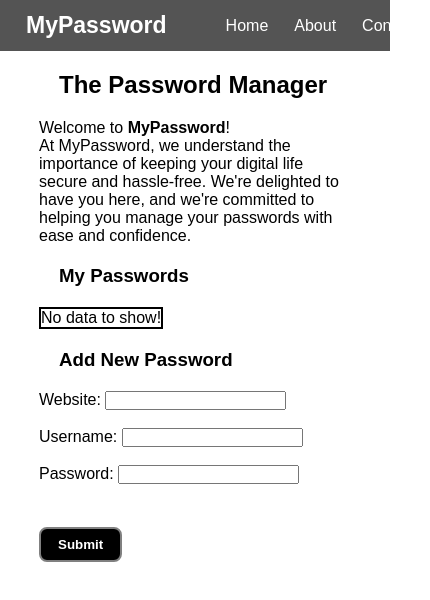
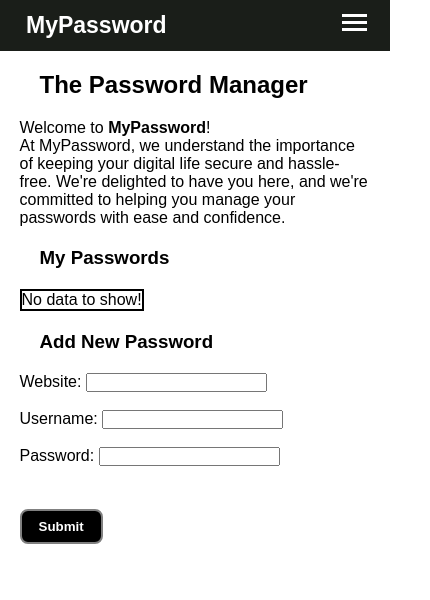
Before and after one commit to hrishav-hari/MyPassword, a plain HTML site: page index.html in a window 390 px wide. Shown: the whole page, 430 px wide, since content can reach past the window. Drawn offline with Linux system fonts and the light colour scheme; a web font is replaced by a local one.

Commit message:
navbar responsive

```diff
--- a/index.html
+++ b/index.html
@@ -9,7 +9,12 @@
   <body>
     <nav>
       <div class="logo">MyPassword</div>
-      <ul>
+      <div class="menu-icon">
+        <div class="bar"></div>
+        <div class="bar"></div>
+        <div class="bar"></div>
+      </div>
+      <ul class="menu">
         <li>Home</li>
         <li>About</li>
         <li>Contact</li>
@@ -19,10 +24,9 @@
       <h2>The Password Manager</h2>
       <p>
         Welcome to <b>MyPassword</b>!<br />
-        At MyPassword, we understand the importance of keeping your
-        digital life secure and hassle-free. We're delighted to have you here,
-        and we're committed to helping you manage your passwords with ease and
-        confidence.
+        At MyPassword, we understand the importance of keeping your digital life
+        secure and hassle-free. We're delighted to have you here, and we're
+        committed to helping you manage your passwords with ease and confidence.
       </p>
       <h3>My Passwords <span id="alert">(Successfully copied!)</span></h3>
       <div class="table-container">
@@ -40,24 +44,23 @@
         <!-- Text input for Website -->
         <label for="website">Website:</label>
         <input type="text" id="website" name="website" required />
-        <br/><br/>
+        <br /><br />
 
         <!-- Text input for username -->
         <label for="username">Username:</label>
         <input type="text" id="username" name="username" required />
-        <br/><br/>
+        <br /><br />
 
         <!-- Password input -->
         <label for="password">Password:</label>
         <input type="password" id="password" name="password" required />
-        <br/><br/>
+        <br /><br />
 
         <!-- Submit button -->
         <button type="submit" class="button">Submit</button>
       </form>
     </div>
 
-
     <script src="script.js"></script>
   </body>
 </html>
--- a/script.js
+++ b/script.js
@@ -105,3 +105,10 @@ document.querySelector(".button").addEventListener("click", (e) => {
   }
   showPasswords()
 });
+
+
+//Logic to activate the dropdown menu in small screens
+document.querySelector('.menu-icon').addEventListener('click', function() {
+  const menu = document.querySelector('.menu');
+  menu.classList.toggle('active');
+});
--- a/style.css
+++ b/style.css
@@ -3,18 +3,22 @@
 *{
     margin: 0;
     padding: 0;
+    box-sizing: border-box;
     font-family: 'Mooli', sans-serif;
 }
 h1, h2, h3{
     margin: 20px;
 }
 nav{
-    background-color: rgb(84, 84, 84);
+    width: 100%;
+    height: 10%;
+    background-color: rgb(26, 30, 25);
     padding: 12px 3px;
     color: rgb(255, 255, 255);
     display: flex;
     justify-content: space-between;
 }
+
 .container{
     max-width: 80vw;
     margin: 20px auto;
@@ -24,18 +28,58 @@ nav{
     font-weight: 800;
     font-size: 23px;
     align-items: center;
-    transition-duration: 0.2s;
 }
 .logo:hover{
     cursor: pointer;
-    font-size: 25px;
     color: rgb(194, 187, 187);
 }
-ul{
+.menu-icon {
+    display: none;
+    flex-direction: column;
+    cursor: pointer;
+}
+.bar {
+    width: 25px;
+    height: 3px;
+    background-color: #fff;
+    margin: 2px 0;
+    transition: 0.4s;
+}
+ul.menu {
+    list-style: none;
     display: flex;
-    margin: 0 23px;
+    gap: 20px;
     align-items: center;
 }
+
+ul.menu li {
+    cursor: pointer;
+}
+/* Media query for mobile screens */
+@media screen and (max-width: 700px) {
+    .menu-icon {
+        display: flex;
+        padding-right: 20px;
+    }
+    ul.menu {
+        display: none;
+        flex-direction: column;
+        background-color: rgb(26, 30, 25);
+        position: absolute;
+        top: 10%;
+        right: 0px;
+        z-index: 1;
+    }
+    ul.menu.active {
+        display: flex;
+        padding: 20px 20px;
+    }
+
+    .container{
+        max-width: 90vw;
+    }
+}
+
 ul li{
     list-style: none;
     margin: 0 13px;
```
Lines whose indentation alone changed are shown as unchanged.
